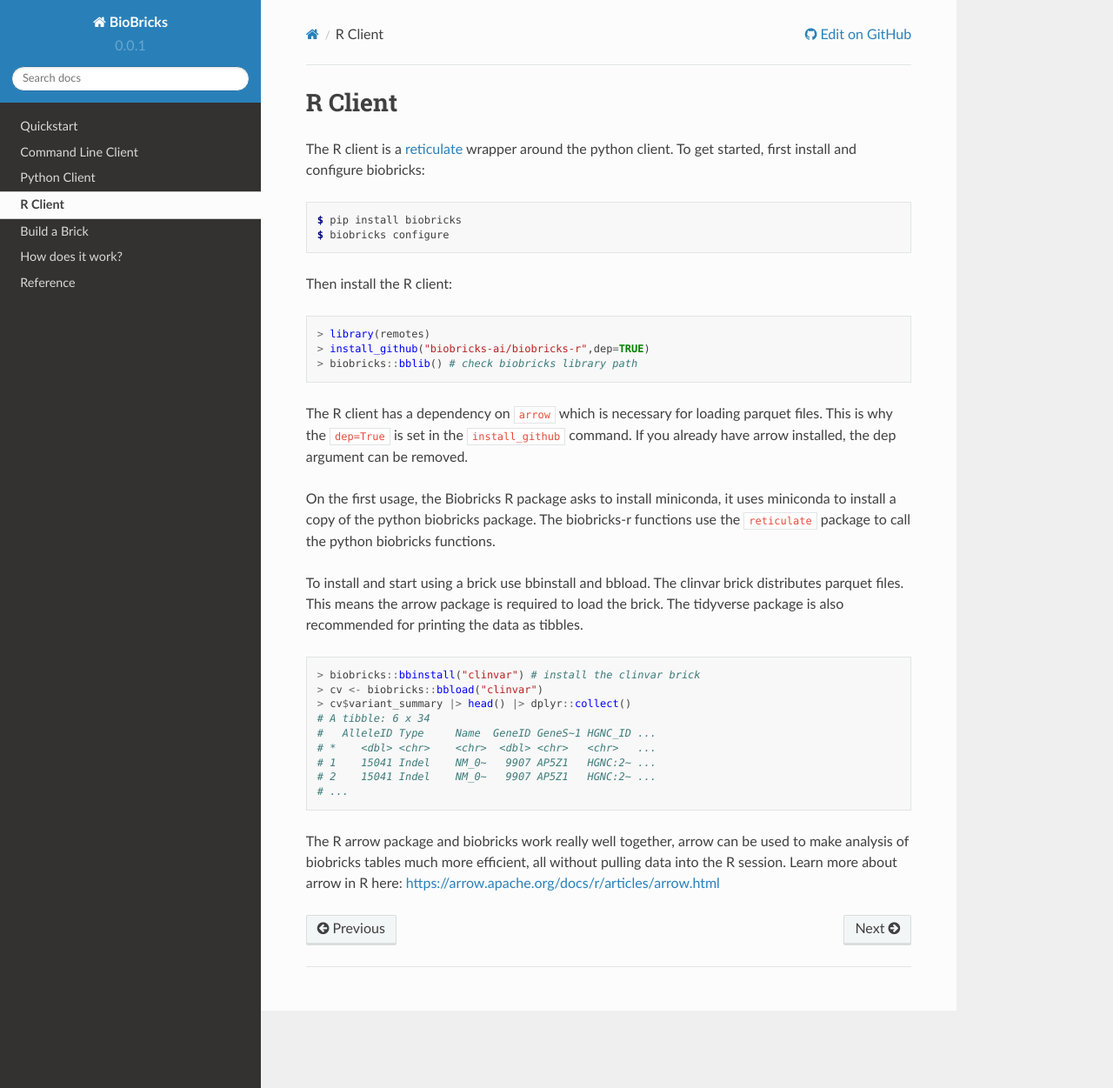
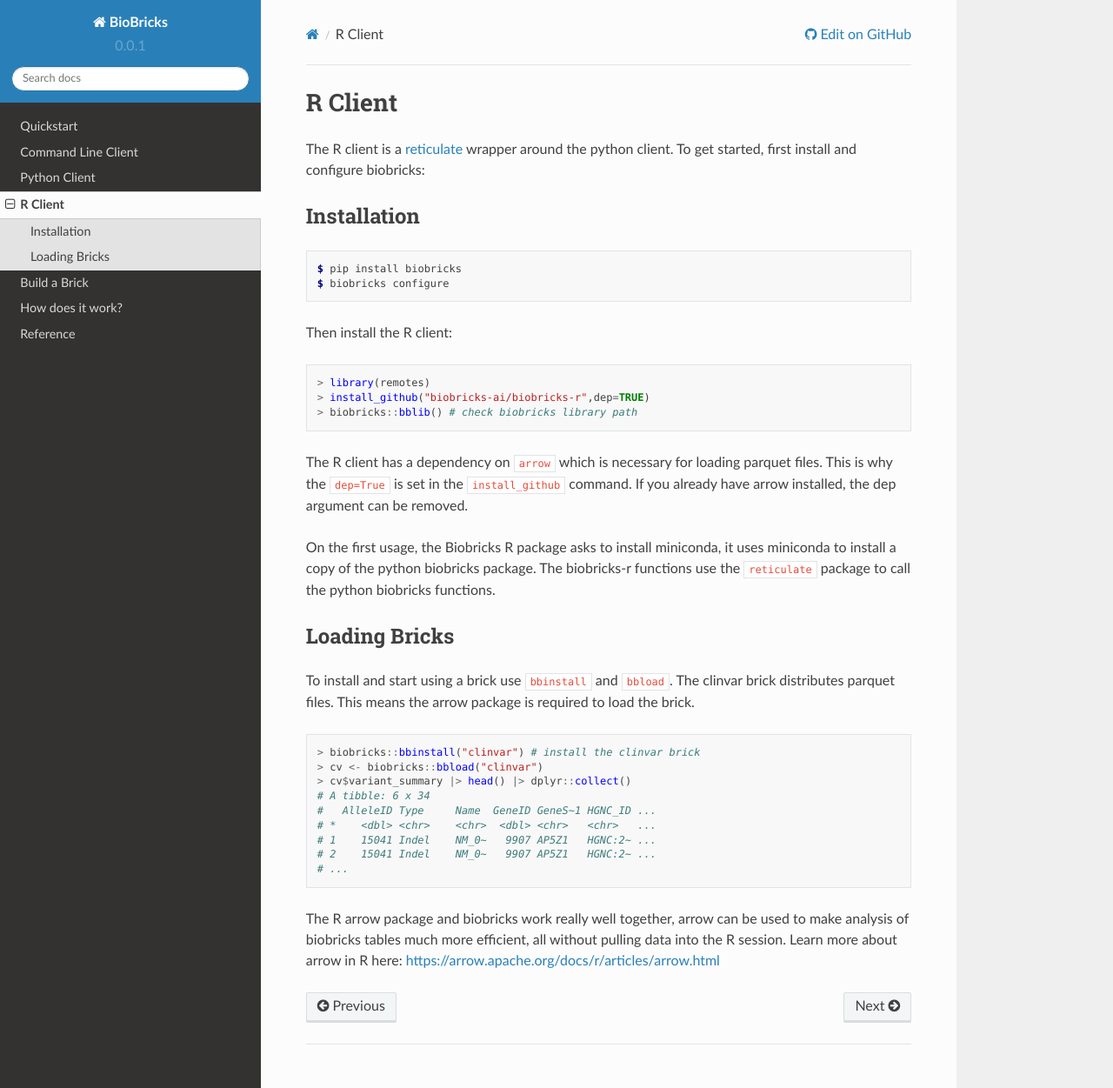
Before and after one commit to biobricks-ai/biobricks.ai, a Sphinx documentation site: the page built from docs/source/3_rclient.rst, in a window 1280 px wide and 1251 px high. Shown: the whole window at 87% size. Built offline with Sphinx 7.4.7 and the Read the Docs theme 2.0.0, drawn with Linux system fonts in a browser that asks for light colours; the version number is read from the project's files by our own code.

Commit message:
Update 3_rclient.rst

```diff
--- a/docs/source/3_rclient.rst
+++ b/docs/source/3_rclient.rst
@@ -4,6 +4,8 @@ R Client
 
 The R client is a `reticulate <https://rstudio.github.io/reticulate/>`_ wrapper around the python client. To get started, first install and configure biobricks:
 
+Installation
+============
 .. code-block:: console
 
   $ pip install biobricks
@@ -21,8 +23,9 @@ The R client has a dependency on :code:`arrow` which is necessary for loading pa
 
 On the first usage, the Biobricks R package asks to install miniconda, it uses miniconda to install a copy of the python biobricks package. The biobricks-r functions use the :code:`reticulate` package to call the python biobricks functions.
 
-To install and start using a brick use bbinstall and bbload. The clinvar brick distributes parquet files. This means the arrow package is required to load the brick.
-The tidyverse package is also recommended for printing the data as tibbles.
+Loading Bricks
+==============
+To install and start using a brick use :code:`bbinstall` and :code:`bbload`. The clinvar brick distributes parquet files. This means the arrow package is required to load the brick.
 
 .. code-block:: R
 
```
